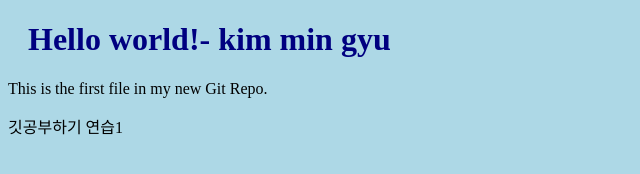
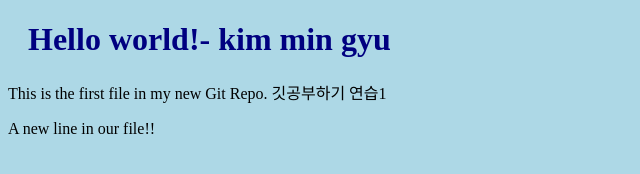
Before and after one commit to mib981207/study, a plain HTML site: page index.html in a window 1280 px wide. Shown: the whole page, without its empty margins (0-640 px from the left). Drawn offline with Linux system fonts and the light colour scheme.

Commit message:
두번째로 깃에 커밋함

```diff
--- a/index.html
+++ b/index.html
@@ -7,7 +7,9 @@
 <body>
 
 <h1>Hello world!- kim min gyu</h1>
-<p>This is the first file in my new Git Repo.</p>
+<p>This is the first file in my new Git Repo.
         깃공부하기 연습1
+</p>
+<p> A new line in our file!! </p>
 </body>
 </html>
```
